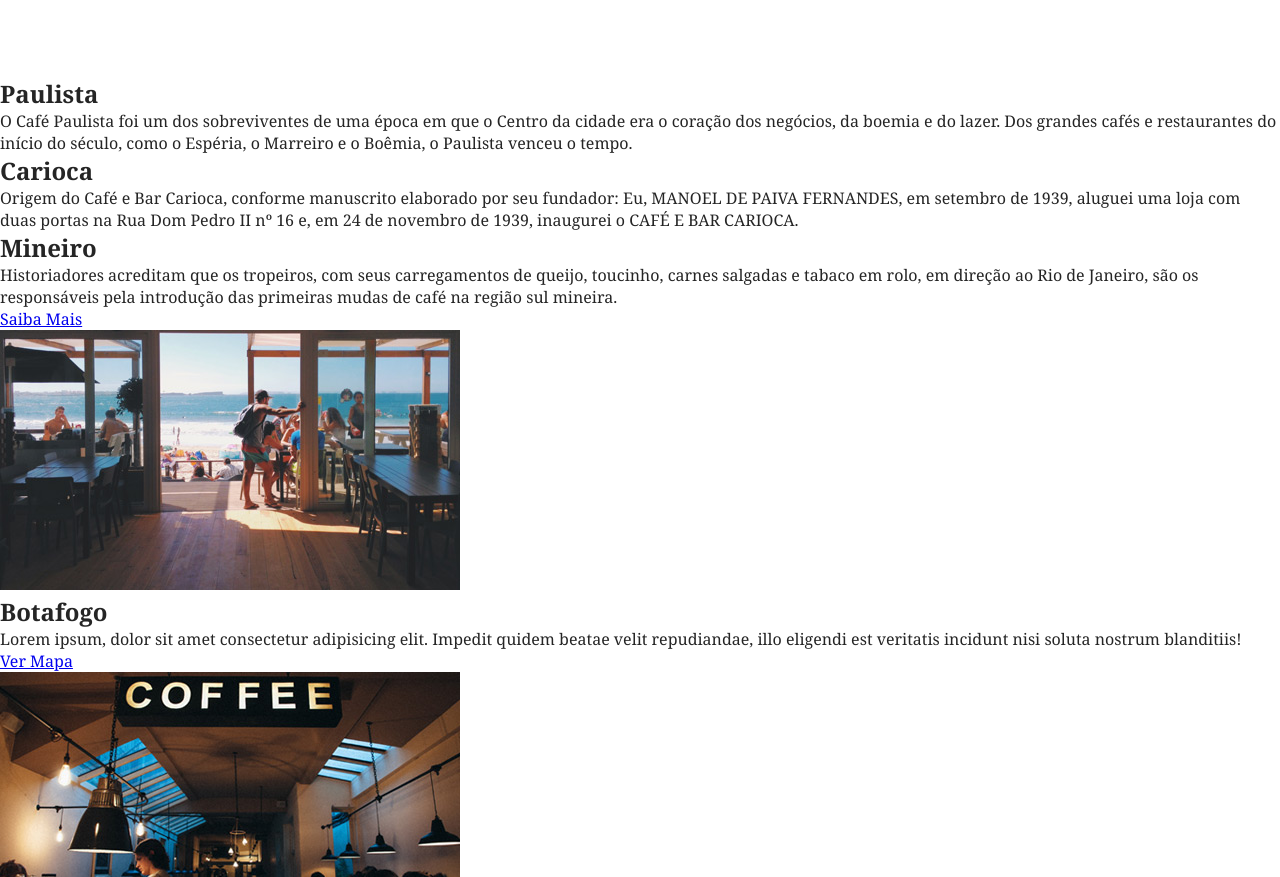
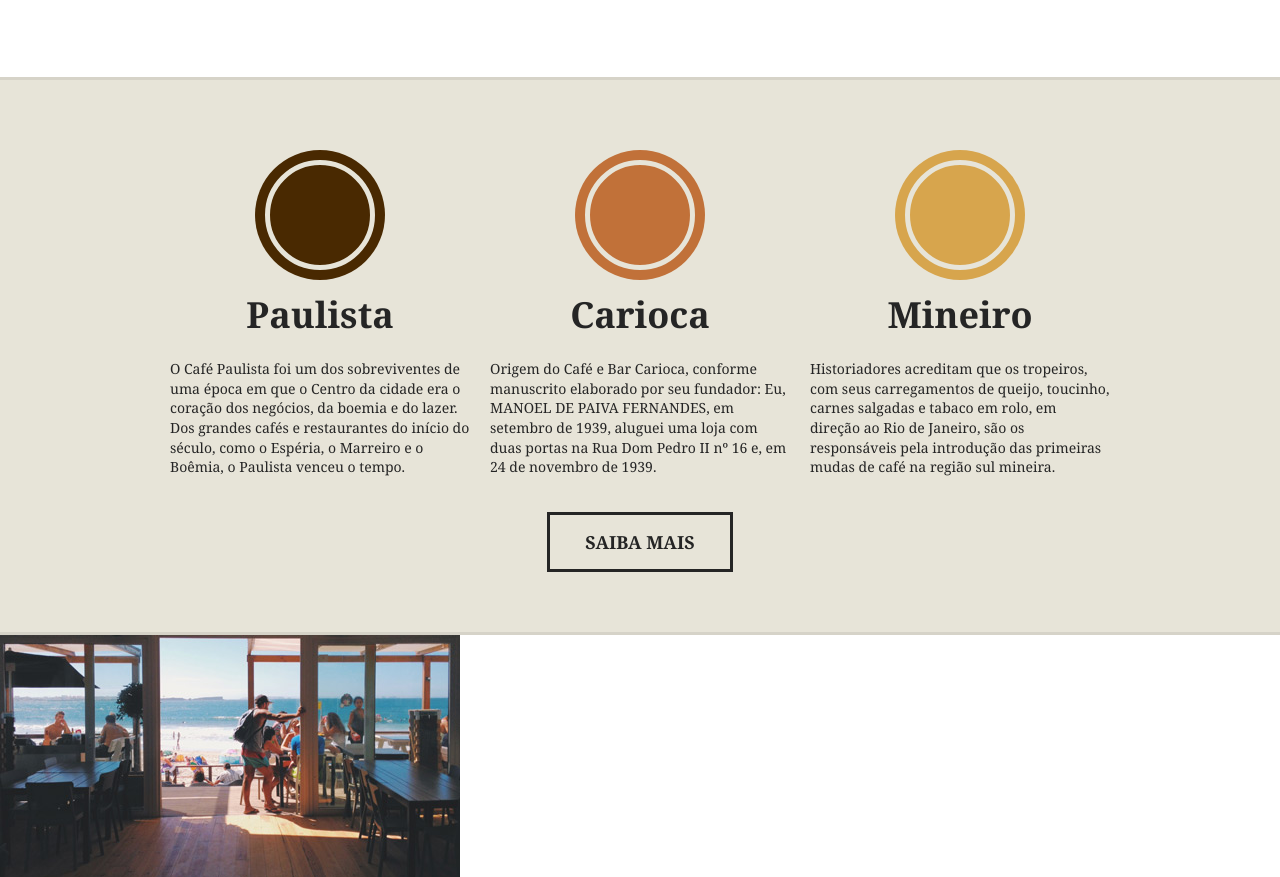
Before and after one commit to Lucaslfd/Brafe, a plain HTML site: page Primeiro/index.html in a window 1280 px wide. Shown: the part 1156-2033 px from the top of the page. Drawn offline with Linux system fonts and the light colour scheme.

Commit message:
Style: Adicionando stilo na section produtos

```diff
--- a/Primeiro/css/style.css
+++ b/Primeiro/css/style.css
@@ -1,6 +1,7 @@
 :root{
     --black_um: #252525;
     --white_normal: #FFFFFF;
+    --color_secundary: #e7e4d8;
 }
 
 * {
@@ -123,3 +124,68 @@ body {
     margin: 20px auto;
     max-width: 460px;
 }
+
+.produtos {
+    background-color: var(--color_secundary);
+    padding: 60px 0;
+    border-top: 3px solid #d6d3c8;
+    border-bottom: 3px solid #d6d3c8;
+}
+
+.produtos-item {
+    width: 300px;
+    float: left;
+    margin: 0 10px 20px 10px;
+}
+
+.produtos-item h2 {
+    text-align: center;
+    font-size: 2.25em;
+    margin-bottom: 20px;
+}
+
+.produtos-item h2::before {
+    content: '';
+    display: block;
+    width: 100px;
+    height: 100px;
+    background-color: currentColor;
+    border-radius: 50%;
+    margin: 20px auto;
+    border: 5px solid var(--color_secundary);
+    box-shadow: 0 0 0 10px currentColor;
+}
+
+
+
+h2.produtos-paulista::before {
+    color: #492901;
+}
+
+h2.produtos-carioca::before {
+    color: #c17139;
+}
+
+h2.produtos-mineiro::before {
+    color: #d7a54d;
+}
+
+.produtos-item p {
+    font-size: 0.875em;
+    line-height: 1.4em;
+}
+
+.produtos-btn {
+    width: 180px;
+    border: 3px solid var(--black_um);
+    text-decoration: none;
+    display: block;
+    font-size: 1.125em;
+    font-weight: bold;
+    text-transform: uppercase;
+    text-align: center;
+    padding: 15px 0;
+    margin: 15px auto 0 auto;
+    color: var(--black_um);
+
+}
--- a/Primeiro/index.html
+++ b/Primeiro/index.html
@@ -55,22 +55,22 @@
 
 
 
-    <section>
-        <div>
-            <div>
-                <h2>Paulista</h2>
+    <section class="produtos">
+        <div class="container">
+            <div class="produtos-item">
+                <h2 class="produtos-paulista">Paulista</h2>
                 <p>O Café Paulista foi um dos sobreviventes de uma época em que o Centro da cidade era o coração dos negócios, da boemia e do lazer. Dos grandes cafés e restaurantes do início do século, como o Espéria, o Marreiro e o Boêmia, o Paulista venceu o tempo.</p>
             </div>
-            <div>
-                <h2>Carioca</h2>
-                <p>Origem do Café e Bar Carioca, conforme manuscrito elaborado por seu fundador: Eu, MANOEL DE PAIVA FERNANDES, em setembro de 1939, aluguei uma loja com duas portas na Rua Dom Pedro II nº 16 e, em 24 de novembro de 1939, inaugurei o CAFÉ E BAR CARIOCA.</p>
+            <div class="produtos-item">
+                <h2 class="produtos-carioca">Carioca</h2>
+                <p>Origem do Café e Bar Carioca, conforme manuscrito elaborado por seu fundador: Eu, MANOEL DE PAIVA FERNANDES, em setembro de 1939, aluguei uma loja com duas portas na Rua Dom Pedro II nº 16 e, em 24 de novembro de 1939.</p>
             </div>
-            <div>
-                <h2>Mineiro</h2>
+            <div class="produtos-item">
+                <h2 class="produtos-mineiro">Mineiro</h2>
                 <p>Historiadores acreditam que os tropeiros, com seus carregamentos de queijo, toucinho, carnes salgadas e tabaco em rolo, em direção ao Rio de Janeiro, são os responsáveis pela introdução das primeiras mudas de café na região sul mineira.</p>
             </div>
         </div>
-        <a href="#">Saiba Mais</a>
+        <a class="produtos-btn" href="#">Saiba Mais</a>
     </section>
 
 
```
